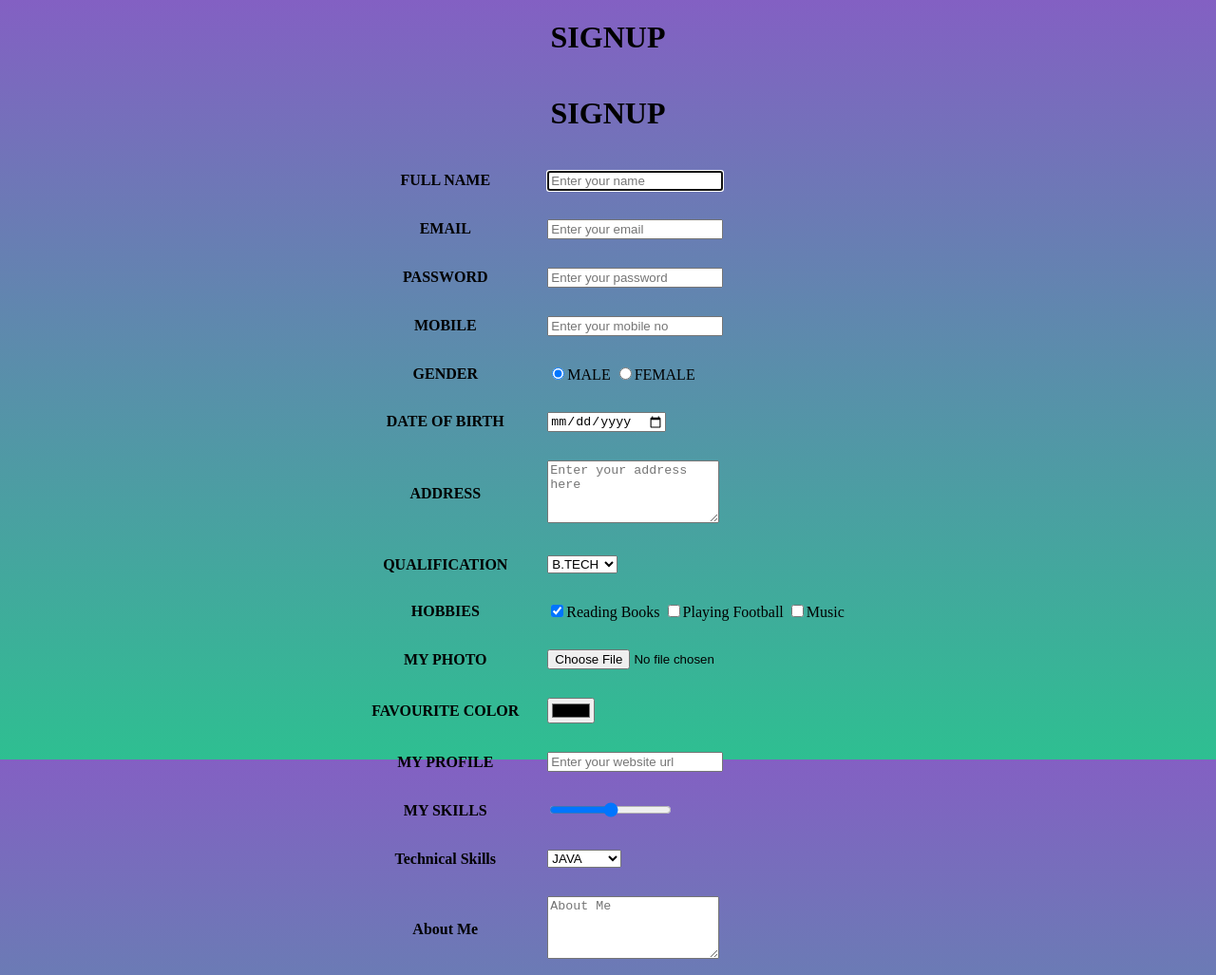
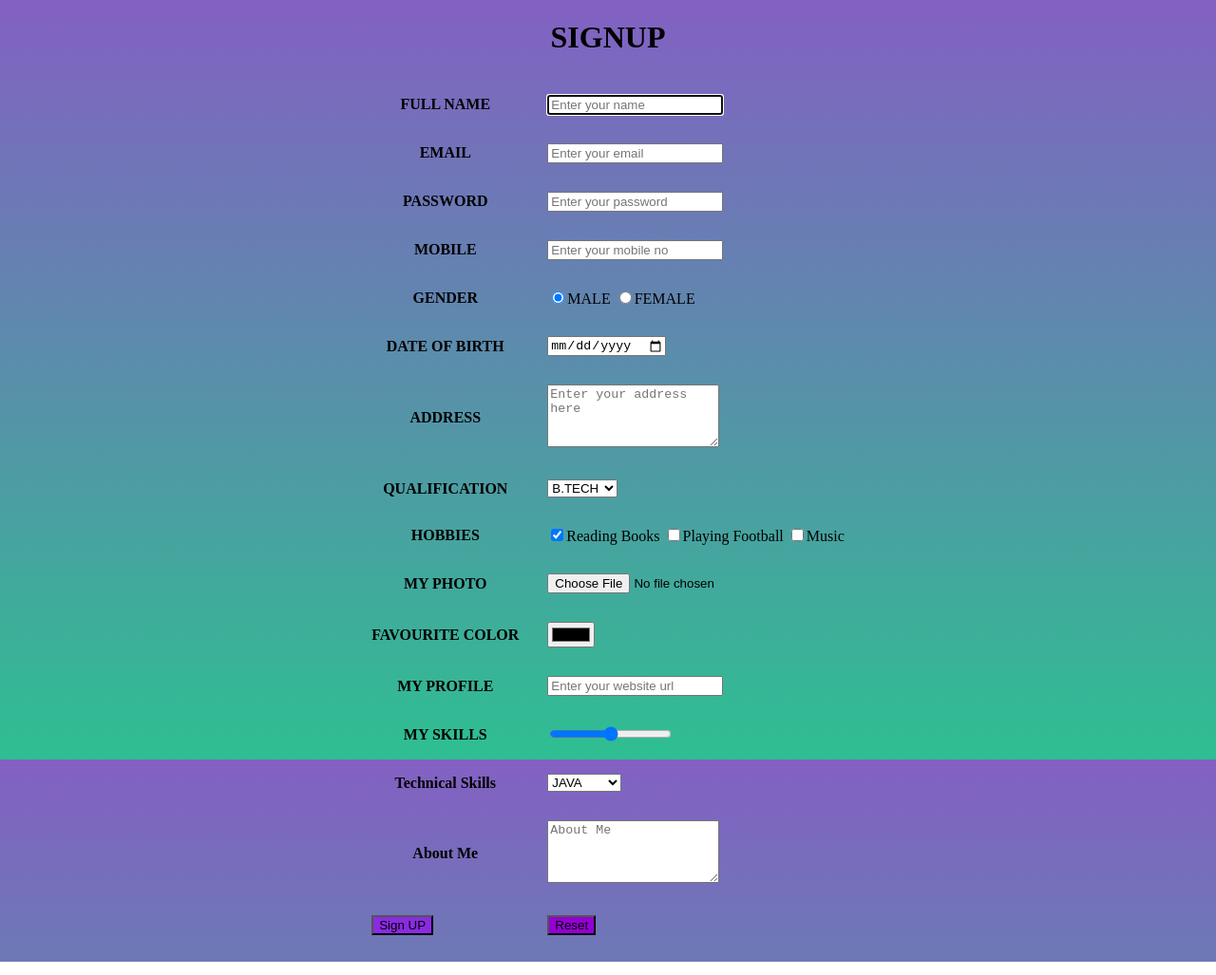
Before and after one commit to Aravind20000/Assignment1, a plain HTML site: page index.html in a window 1280 px wide. Shown: the top 1027 px of the page at 95% size. Drawn offline with Linux system fonts and the light colour scheme.

Commit message:
Update index.html

```diff
--- a/index.html
+++ b/index.html
@@ -12,7 +12,6 @@
         <center><h1>SIGNUP</h1></center>
         <center>
         <table  cellpadding="10" cellspacing="10">
-            <caption><center><h1>SIGNUP</h1></center></caption>
             <tr>
                 <th>FULL NAME</th>
                 <td><input type="text" autofocus  placeholder="Enter your name"></td>
```
